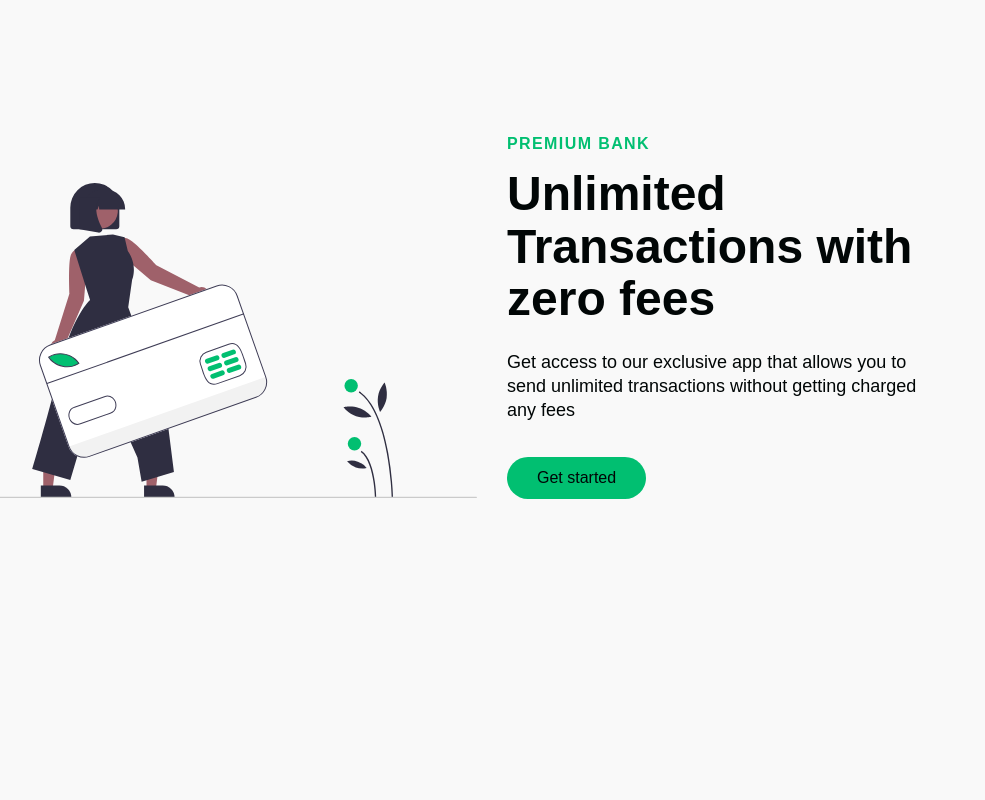
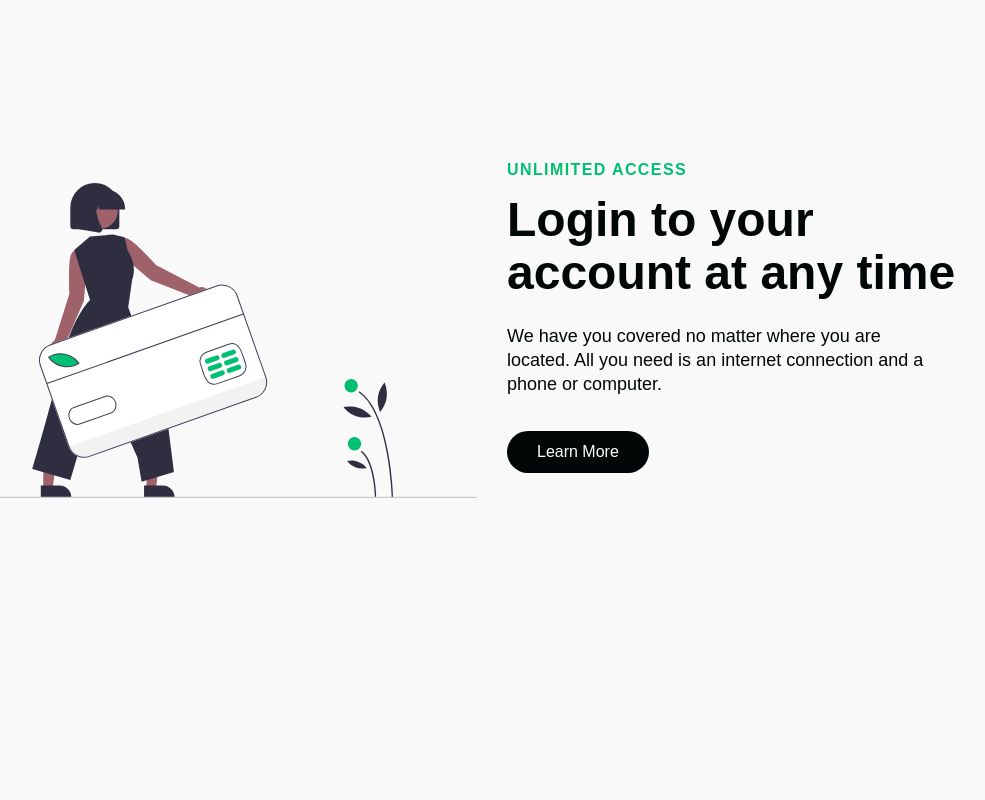
Before and after one commit to Felipemorai/Dolla-Bank-React, a React (Create React App) app in the folder dolla-bank-react/: page / in a window 1280 px wide. Shown: the part 2060-2860 px from the top of the page, without its empty margins (148-1133 px from the left). Built offline with nearby package versions, Linux system fonts and the light colour scheme; a web font is replaced by a local one.

Commit message:
data upgrade

```diff
--- a/dolla-bank-react/src/components/InfoSection/Data.js
+++ b/dolla-bank-react/src/components/InfoSection/Data.js
@@ -23,35 +23,35 @@ export const homeObjOne = {
 };
 
 export const homeObjTwo = {
-    id: 'about',
+    id: 'discover',
     lightBg: true,
     lightText: false,
-    lightTextDesc: true,
-    topLine: 'Premium Bank',
-    headLine: 'Unlimited Transactions with zero fees',
-    description: 'Get access to our exclusive app that allows you to send unlimited transactions without getting charged any fees',
-    buttonLabel: 'Get started',
+    lightTextDesc: false,
+    topLine: 'Unlimited Access',
+    headLine: 'Login to your account at any time',
+    description: 'We have you covered no matter where you are located. All you need is an internet connection and a phone or computer.',
+    buttonLabel: 'Learn More',
     imgStart: true,
     img: credit,
     alt: 'Credit card',
-    dark: true,
-    primary: true,
+    dark: false,
+    primary: false,
     darkText: true
 };
 
 export const homeObjThree = {
-    id: 'about',
-    lightBg: false,
-    lightText: true,
-    lightTextDesc: true,
-    topLine: 'Premium Bank',
-    headLine: 'Unlimited Transactions with zero fees',
-    description: 'Get access to our exclusive app that allows you to send unlimited transactions without getting charged any fees',
-    buttonLabel: 'Get started',
+    id: 'signup',
+    lightBg: true,
+    lightText: false,
+    lightTextDesc: false,
+    topLine: 'Unlimited Access',
+    headLine: 'Creating an account is extremely easy',
+    description: 'We have you covered no matter where you are located. All you need is an internet connection and a phone or computer.',
+    buttonLabel: 'Start Now',
     imgStart: false,
     img: online,
-    alt: 'Make it rain',
-    dark: true,
-    primary: true,
-    darkText: false
+    alt: 'Online resume',
+    dark: false,
+    primary: false,
+    darkText: true
 }
--- a/dolla-bank-react/src/components/InfoSection/index.js
+++ b/dolla-bank-react/src/components/InfoSection/index.js
@@ -48,9 +48,9 @@ const InfoSection = ({
                                 spy={true}
                                 exact="true"
                                 offset={-80}
-                                primary={primary ? "true" : "false"}
-                                dark={dark ? "true" : "false"}
-                                dark2={dark2 ? "true" : "false"}
+                                primary={primary ? 1 : 0}
+                                dark={dark ? 1 : 0}
+                                dark2={dark2 ? 1 : 0}
                                 >{buttonLabel}</Button>
                             </BtnWrap>
                         </TextWrapper>
```
